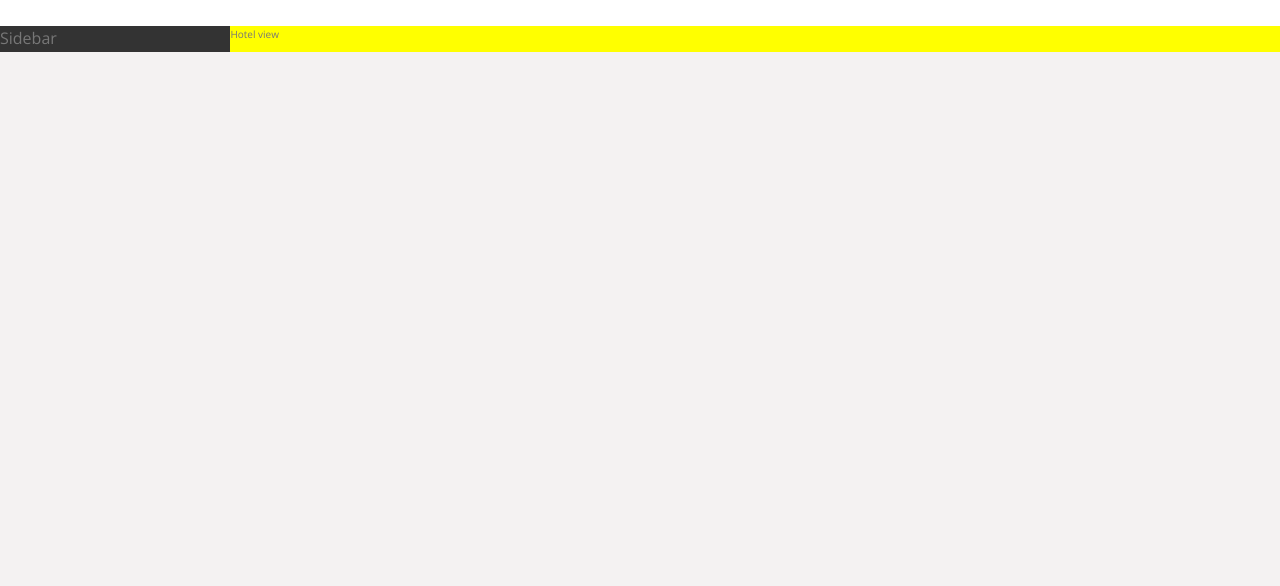
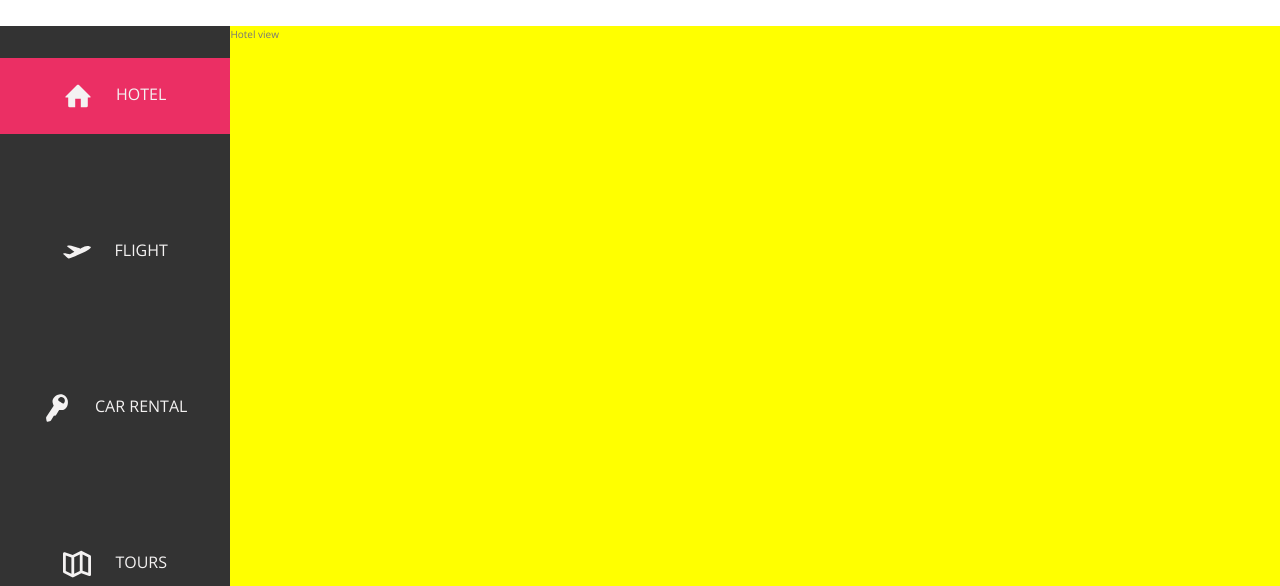
Before and after one commit to Vital99878/Booking_Portfolio, a website: page index.html in a window 1280 px wide. Shown: the part 214-800 px from the top of the page. Drawn offline with nearby package versions, Linux system fonts and the light colour scheme.

Commit message:
nav is done

```diff
--- a/index.html
+++ b/index.html
@@ -45,9 +45,45 @@
     </header>
 
     <div class="content">
+        <nav class="sidebar">
+            <ul class="side-nav">
+                <li class="side-nav__item side-nav__item--active">
+                    <a href="#" class="side-nav__link">
+                        <svg class="side-nav__icon">
+                            <use xlink:href="/img/sprite.svg#icon-home"></use>
+                            <span>hotel</span>
+                        </svg>
+                    </a>
+                </li>
+                <li class="side-nav__item">
+                    <a href="#" class="side-nav__link">
+                        <svg class="side-nav__icon">
+                            <use xlink:href="/img/sprite.svg#icon-aircraft-take-off"></use>
+                            <span>Flight</span>
+                        </svg>
+                    </a>
+                </li>
+                <li class="side-nav__item">
+                    <a href="#" class="side-nav__link">
+                        <svg class="side-nav__icon">
+                            <use xlink:href="/img/sprite.svg#icon-key"></use>
+                            <span>Car rental</span>
+                        </svg>
+                    </a>
+                </li>
+                <li class="side-nav__item">
+                    <a href="#" class="side-nav__link">
+                        <svg class="side-nav__icon">
+                            <use xlink:href="/img/sprite.svg#icon-map"></use>
+                            <span>Tours</span>
+                        </svg>
+                    </a>
+                </li>
+            </ul>
 
-        <nav class="sidebar">
-            Sidebar
+            <div class="legal">
+                &copy; 2020 by Vitaliy
+            </div>
         </nav>
 
         <main class="hotel-view">
--- a/sass/_components.scss
+++ b/sass/_components.scss
@@ -101,9 +101,9 @@
     width: 1.2rem;
     border-radius: 50%;
     background-color: var(--color-primary);
-    color:#fff;
+    color: #fff;
     position: absolute;
-    top:1.6rem;
+    top: 1.6rem;
     left: 1.5rem;
 
     display: flex;
@@ -121,3 +121,76 @@
   }
 
 }
+
+
+//////////////// SIDE-NAVIGATION
+
+.side-nav {
+  //font-size: 1.4rem;
+  list-style: inherit;
+  margin-top: 2rem;
+
+  &__item {
+    position: relative;
+
+    &:not(:last-child) {
+      margin-bottom: 5rem;
+    }
+  }
+
+  &__item::before {
+    content: "";
+    position: absolute;
+    top: 0;
+    left: 0;
+    height: 100%;
+    width: 3px;
+    background-color: var(--color-primary);
+    transform-origin: bottom;
+    transform: scaleY(0);
+    transition: transform .2s,
+                width .4s cubic-bezier(1, 0, 0, 1) .2s,
+                background-color .1s;
+  }
+
+  &__item:hover::before,
+  &__item--active:before {
+    transform: scaleY(1);
+    width: 100%;
+  }
+
+  &__item:active::before {
+    background-color: var(--color-primary-light);
+  }
+
+
+  &__link:link,
+  &__link:visited {
+    color: var(--color-grey-light-2);
+    text-transform: uppercase;
+    text-decoration: none;
+    display: block;
+    padding: 1.5rem 1.5rem;
+    position: relative;
+    z-index: 10;
+
+    display: flex;
+    justify-content: center;
+
+  }
+
+  &__icon {
+    width: 1.75rem;
+    height: 1.75rem;
+    margin-right: 1.5rem;
+    fill: currentColor;
+  }
+}
+
+//////////////// LEGAL TEXT
+
+.legal {
+  font-size: 1.2rem;
+  text-align: center;
+  color: var(--color-grey-light-4);
+}
--- a/sass/_layout.scss
+++ b/sass/_layout.scss
@@ -24,9 +24,14 @@
   font-size: 1rem;
   background-color: var(--color-grey-dark-1);
   flex: 0 0 18%;
+  display: flex;
+  flex-direction: column;
+  justify-content: space-between;
 }
 
+
 .hotel-view {
+  height: 100rem;
   background-color: #fff;
   background-color: yellow;
   flex: 1;
```
Also changed, not shown: css/style.css.
